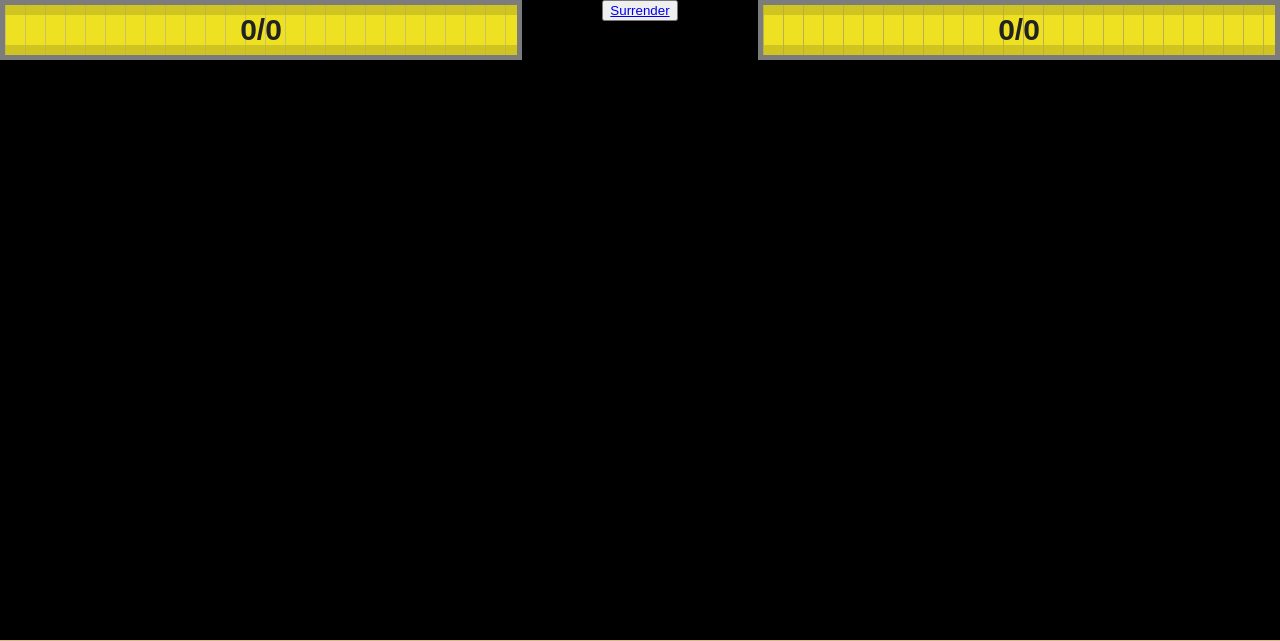
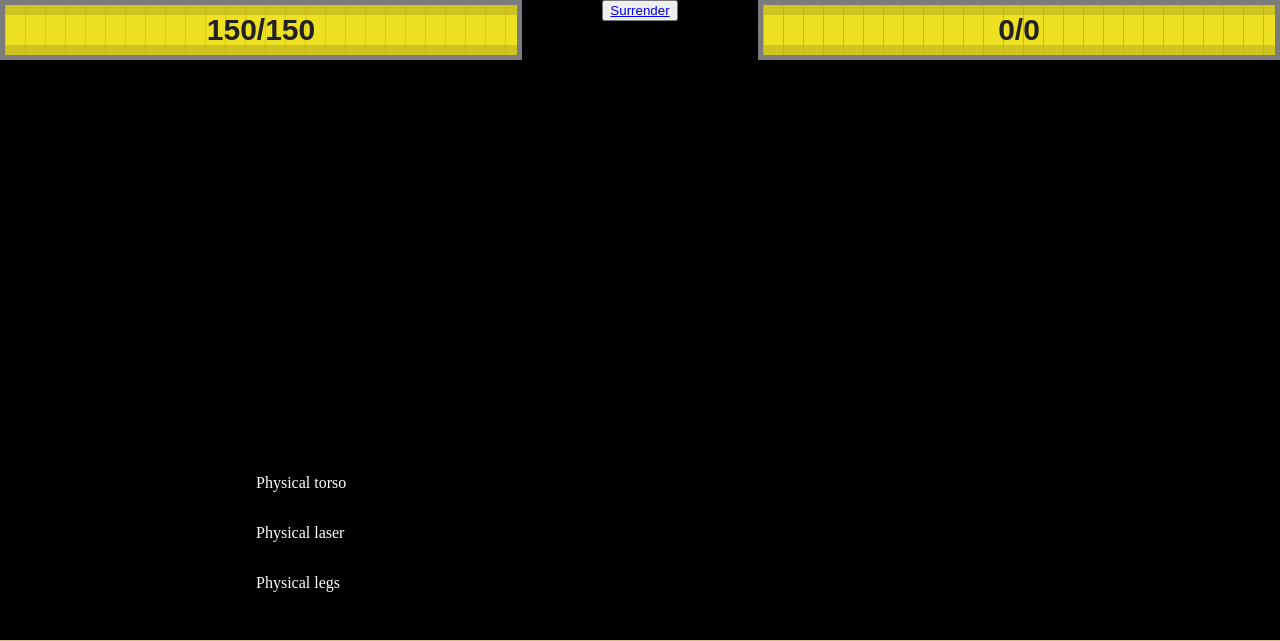
Before and after one commit to PolishCowPog/Aarsopgave_vg2, a Flask app: page /battle in a window 1280 px wide. Shown: the top 641 px of the page. Run offline with Flask 3, Linux system fonts and the light colour scheme.

Commit message:
har et system for å bruke "equiped items" fra json filen

```diff
--- a/Game/static/css/styles.css
+++ b/Game/static/css/styles.css
@@ -194,6 +194,8 @@ body{
     display: flex;
     position: absolute;
     bottom: 0;
-    margin: bottom  50;
+    margin-bottom: 15%;
+    margin-left: 20%;
     color: white;
+    flex-direction: column;
 }
--- a/Game/static/js/script.js
+++ b/Game/static/js/script.js
@@ -14,21 +14,6 @@ var EquipedTorso = "Loading"
 var EquipedLegs = "Loading"
 var EquipedWeapon = "Loading"
 
-fetch('/static/json/items.json')
-    .then(response => response.json()) // Parse the JSON data
-    .then(items => {
-        console.log(items); // Log the items to the console
-
-        var EquipedTorso = items[3];
-        var EquipedLegs = items[6];
-        var EquipedWeapon = items[0];
-
-        console.log(EquipedTorso.name); // Log the equipped torso item to the console
-        console.log(EquipedLegs.name); // Log the equipped torso item to the console
-        console.log(EquipedWeapon.name); // Log the equipped torso item to the console
-    })
-    .catch(error => console.error("Error fetching items.json:", error));
-
 
 if (window.location.pathname === '/battle') {
     initiateBattle();
@@ -37,9 +22,43 @@ if (window.location.pathname === '/battle') {
 }
 
 function initiateBattle() {
-    console.log("")
+    fetch('/static/json/items.json')
+    .then(response => response.json()) // Parse the JSON data
+    .then(items => {
+        console.log(items); // Log the items to the console
+
+        EquipedTorso = items[3];
+        EquipedWeapon = items[0];
+        EquipedLegs = items[6];
+
+        console.log(EquipedTorso.name); // Log the equipped torso item to the console
+        console.log(EquipedWeapon.name); // Log the equipped torso item to the console
+        console.log(EquipedLegs.name); // Log the equipped torso item to the console
+
+        document.getElementById("playerTorso").innerHTML = EquipedTorso.name;
+        document.getElementById("playerWeapon").innerHTML = EquipedWeapon.name;
+        document.getElementById("playerLegs").innerHTML = EquipedLegs.name;
+
+
+        maxHealth = parseInt(EquipedTorso.health) + parseInt(EquipedLegs.health);
+        health = maxHealth;
+        console.log(maxHealth)
+
+
+
+        document.getElementById("playerHealthCounter").innerHTML = health + "/" + maxHealth;
+    })
+    .catch(error => console.error("Error fetching items.json:", error));
 }
 
 function updateBattleStats() {
-    document.getElementById("torso").innerHTML = "asd"
+    fetch('/static/json/items.json')
+    .then(response => response.json()) // Parse the JSON data
+    .then(items => {
+
+        //health -= 15;
+
+        document.getElementById("playerHealthCounter").innerHTML = health + "/" + maxHealth;
+    })
+    .catch(error => console.error("Error fetching items.json:", error));
 }
--- a/Game/templates/battle.html
+++ b/Game/templates/battle.html
@@ -5,8 +5,6 @@
 
 <div class="floor2"></div>
 <div class="floor"></div>
-
-<script src="{{ url_for('static', filename='js/script.js') }}"></script>
 
 <button class="surrender">
     <a href="map">
@@ -16,14 +14,14 @@
 
 <div class="playerHealthBar">
     <div class="playerHealthBarColor">
-        <p class="playerHealthCounter">0/0</p>
+        <p id="playerHealthCounter">0/0</p>
     </div>
 </div>
 
 <div class="playerContainer">
-    <p class="torso"></p>
-    <p class="legs"></p>
-    <p class="weapons"></p>
+    <p id="playerTorso">a</p>
+    <p id="playerWeapon">a</p>
+    <p id="playerLegs">a</p>
 </div>
 
 
@@ -34,4 +32,6 @@
     </div>
 </div>
 
+
+<script src="{{ url_for('static', filename='js/script.js') }}"></script>
 {% endblock%}
```
